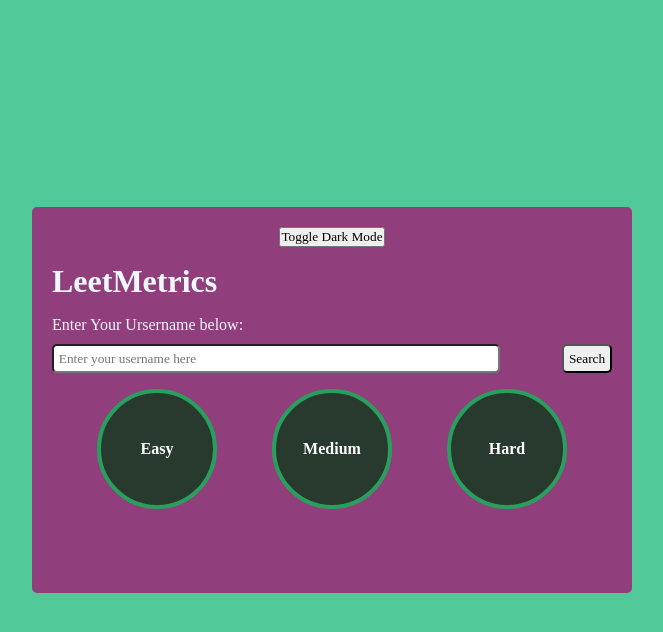
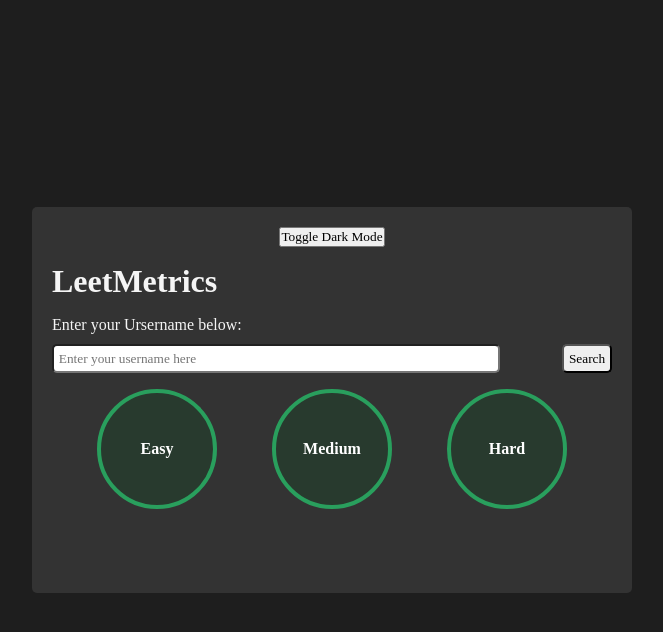
Before and after one commit to Sauravkunwar321/LeetMetrics, a plain HTML site: page index.html in a window 1280 px wide. Both pictures are taken after a click on the button "Toggle Dark Mode". Shown: the whole page, without its empty margins (308-971 px from the left). Drawn offline with Linux system fonts and the light colour scheme.

Commit message:
Add files via upload

```diff
--- a/index.html
+++ b/index.html
@@ -12,7 +12,7 @@
 
       <h1>LeetMetrics</h1>
       <div class="user-container">
-        <p>Enter Your Ursername below:</p>
+        <p>Enter your Ursername below:</p>
         <div class="user-input-container">
           <input
             type="text"
--- a/index.js
+++ b/index.js
@@ -9,6 +9,13 @@ document.addEventListener("DOMContentLoaded", function () {
   const mediumLabel = document.getElementById("medium-label");
   const hardLabel = document.getElementById("hard-label");
   const cardStatsContainer = document.querySelector(".stats-card");
+
+
+  const darkModeToggle = document.getElementById("dark-mode-toggle");
+darkModeToggle.addEventListener("click", () => {
+  document.body.classList.toggle("dark-mode");
+});
+
 
   //validate and return true or false based on regex(regular expression)
   function validateUsername(username) {
```
